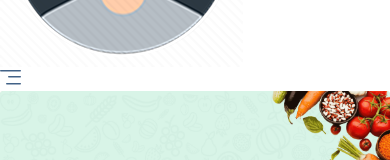
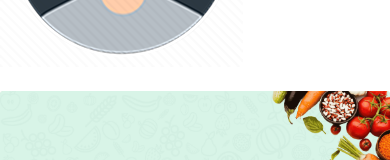
Before and after one commit to Hasnain-7860/HmaraCarts, a React (Vite) app in the folder project/: page / in a window 390 px wide. Shown: the part 643-803 px from the top of the page. Built offline with nearby package versions, Linux system fonts and the light colour scheme; a web font is replaced by a local one.

Commit message:
remove proicon in phone

```diff
--- a/project/src/Components/Navbar.jsx
+++ b/project/src/Components/Navbar.jsx
@@ -68,7 +68,6 @@ const Navbar = () => {
     <button onClick={() => open ? setOpen(false) : setOpen(true)} aria-label="Menu" className="sm:hidden">
         {/* Menu Icon SVG */}
 
-       <img src={assets.menu_icon} alt="" />
     </button>
 
     {/* Mobile Menu */}
```
